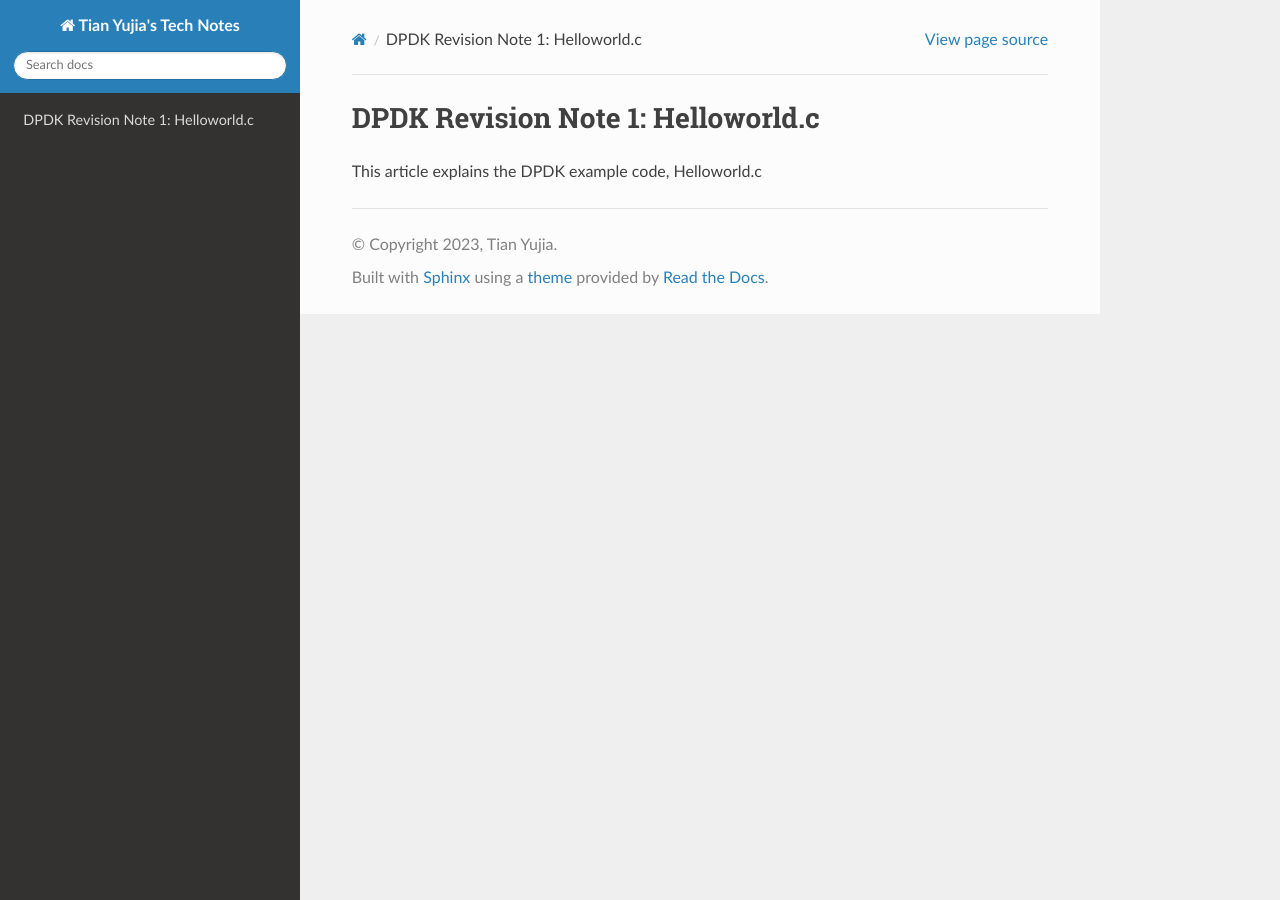
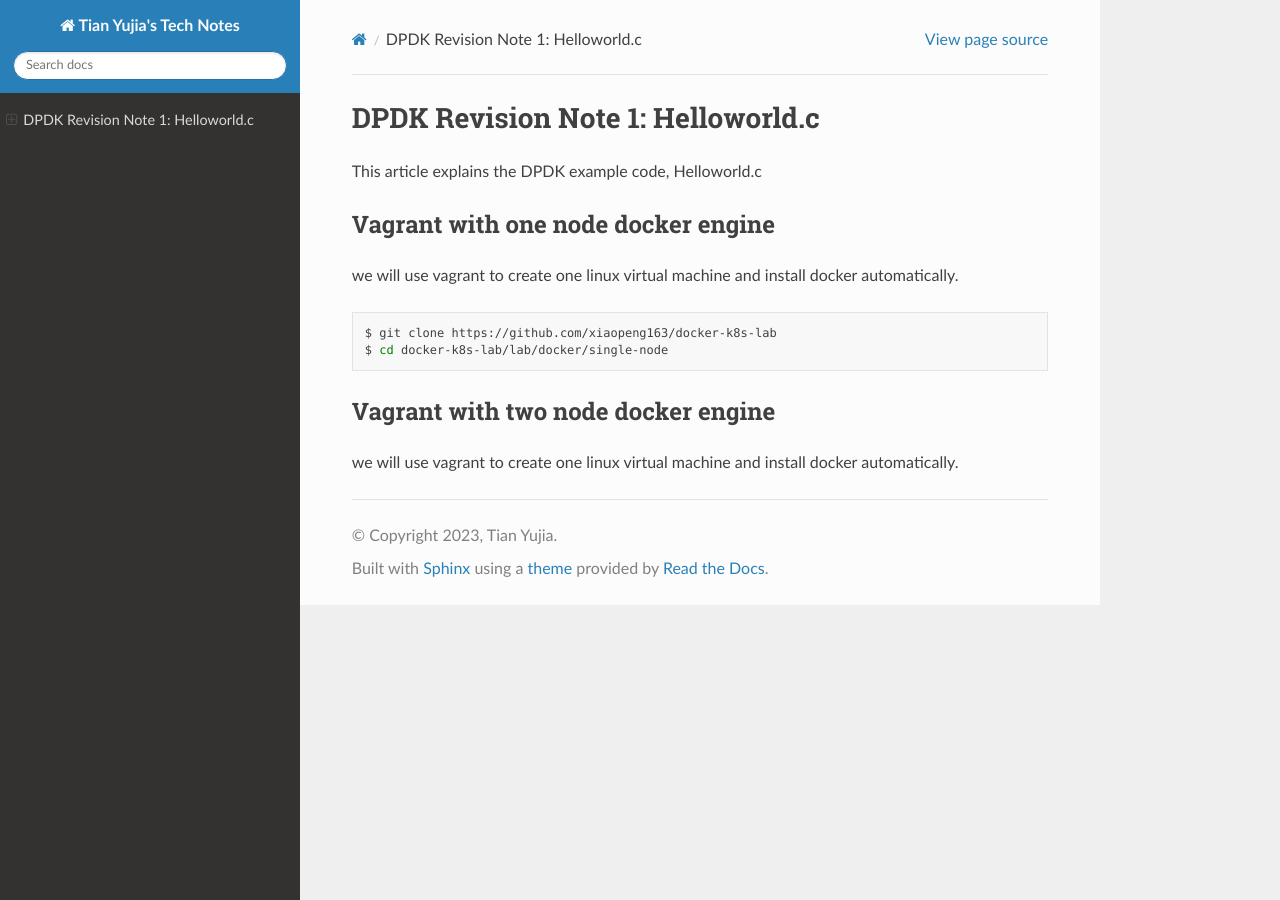
Before and after one commit to Xmercynme/netdev, a Sphinx documentation site: the page built from docs/source/dpdk_revision_notes/index.rst, in a window 1280 px wide. Built offline with Sphinx 7.4.7 and the Read the Docs theme 2.0.0, drawn with Linux system fonts in a browser that asks for light colours.

Commit message:
Update index.rst

```diff
--- a/docs/source/dpdk_revision_notes/index.rst
+++ b/docs/source/dpdk_revision_notes/index.rst
@@ -3,3 +3,20 @@ DPDK Revision Note 1: Helloworld.c
 ############################
 
 This article explains the DPDK example code, Helloworld.c
+
+
+
+Vagrant with one node docker engine
+-----------------------------------
+
+we will use vagrant to create one linux virtual machine and install docker automatically.
+
+.. code-block:: bash
+
+  $ git clone https://github.com/xiaopeng163/docker-k8s-lab
+  $ cd docker-k8s-lab/lab/docker/single-node
+
+Vagrant with two node docker engine
+-----------------------------------
+
+we will use vagrant to create one linux virtual machine and install docker automatically.
```
